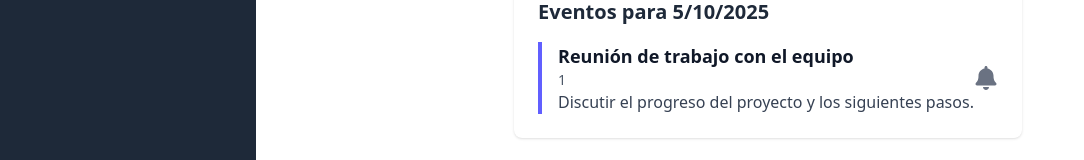
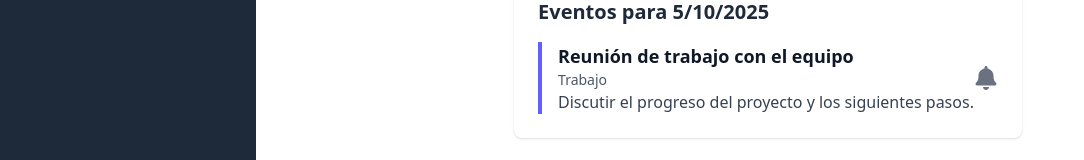
Before and after one commit to josuenojaguilar/EventTime, a React (Vite) app: page /dashboard/calendar in a window 1280 px wide. Both pictures are taken after a click on the button "10". Shown: the part 541-701 px from the top of the page, without its empty margins (0-1084 px from the left). Built offline with nearby package versions, Linux system fonts and the light colour scheme.

Commit message:
Fix: calendario con categorías

```diff
--- a/src/components/Calendar/Calendar.jsx
+++ b/src/components/Calendar/Calendar.jsx
@@ -6,7 +6,7 @@ import './CalendarStyles.css'
 import { FaBell } from 'react-icons/fa'
 
 export const Calendar = () => {
-  const { events } = useOutletContext()
+  const { events, categories } = useOutletContext()
   const [date, setDate] = useState(new Date())
 
   const eventsForSelectedDate = events.filter(event =>
@@ -45,7 +45,10 @@ export const Calendar = () => {
                 <li key={event.id} className="border-l-4 border-indigo-500 pl-4 flex items-center justify-between">
                 <div className="flex flex-col">
                   <h3 className="text-lg font-bold text-gray-900 dark:text-white">{event.title}</h3>
-                  <p className="text-sm text-gray-600 dark:text-gray-300">{event.category}</p>
+                  <p className="text-sm text-gray-600 dark:text-gray-300">
+                    {categories.find(cat => cat.id === event.category)?.name || 'Sin categoría'}
+                  </p>
+
                   <p className="text-gray-700 dark:text-gray-400">{event.description}</p>
                 </div>
                 <FaBell className="text-2xl text-gray-500 hover:text-indigo-500 cursor-pointer" />
```
